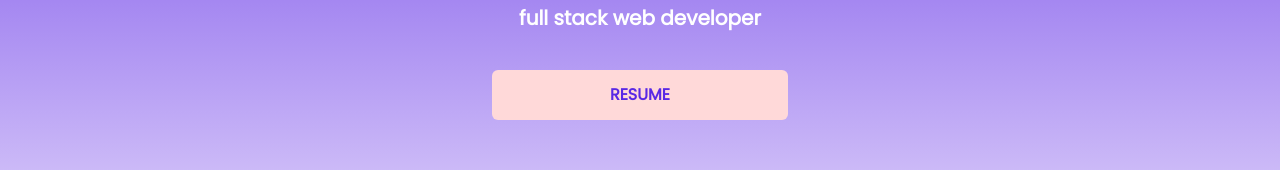
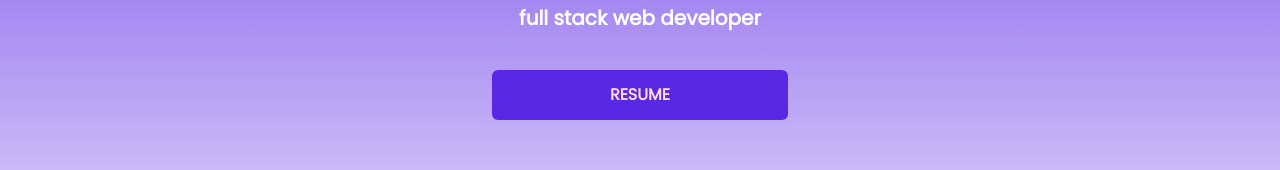
Before and after one commit to capitalN/capitalN.github.io, a React (Create React App) app: page / in a window 1280 px wide. Shown: the part 427-597 px from the top of the page. Built offline with nearby package versions, Linux system fonts and the light colour scheme.

Commit message:
favicon and resume button theme

```diff
--- a/src/components/ResumeButton.jsx
+++ b/src/components/ResumeButton.jsx
@@ -1,14 +1,17 @@
-import { Button, Link, Stack } from "@chakra-ui/react";
+import { Button, Link } from "@chakra-ui/react";
 import React from "react";
 import { Brand } from "../utils/Theme";
 
-export default function ResumeButton() {
+export default function ResumeButton({
+  bgColor = Brand.secondary[0],
+  color = Brand.primary[0],
+}) {
   return (
     <>
       <Button
         colorScheme={""}
-        bgColor={Brand.secondary[0]}
-        color={Brand.primary[0]}
+        bgColor={bgColor}
+        color={color}
         h="50px"
         w="100%"
         as={Link}
--- a/src/pages/Contact.jsx
+++ b/src/pages/Contact.jsx
@@ -3,11 +3,9 @@ import {
   Button,
   ButtonGroup,
   Grid,
-  GridItem,
   Heading,
   HStack,
   Icon,
-  Image,
   Input,
   Link,
   Stack,
--- a/src/pages/Home.jsx
+++ b/src/pages/Home.jsx
@@ -1,6 +1,7 @@
-import { Center, Container, Heading, VStack } from "@chakra-ui/react";
+import { Heading, VStack } from "@chakra-ui/react";
 import React from "react";
 import ResumeButton from "../components/ResumeButton";
+import { Brand } from "../utils/Theme";
 
 export default function Home() {
   return (
@@ -16,7 +17,7 @@ export default function Home() {
           full stack web developer
         </Heading>
         <br />
-        <ResumeButton />
+        <ResumeButton bgColor={Brand.primary[0]} color={Brand.secondary[0]} />
         <br />
       </VStack>
     </VStack>
--- a/src/pages/Projects.jsx
+++ b/src/pages/Projects.jsx
@@ -2,8 +2,6 @@ import Carousel from "react-multi-carousel";
 import "react-multi-carousel/lib/styles.css";
 import React from "react";
 import {
-  Box,
-  Flex,
   Heading,
   HStack,
   Stack,
--- a/src/pages/Skills.jsx
+++ b/src/pages/Skills.jsx
@@ -1,7 +1,5 @@
 import {
   Box,
-  Center,
-  Flex,
   Grid,
   HStack,
   Icon,
```
Also changed, not shown: src/components/Navbar.jsx (+2 -18 lines).
